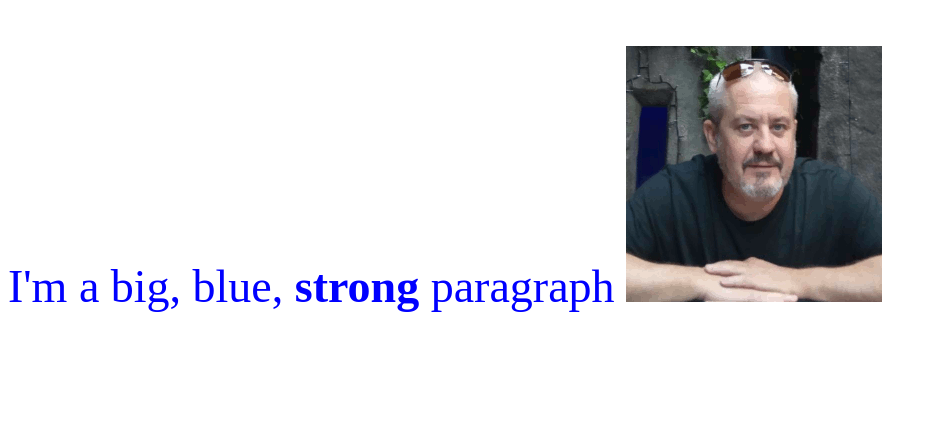
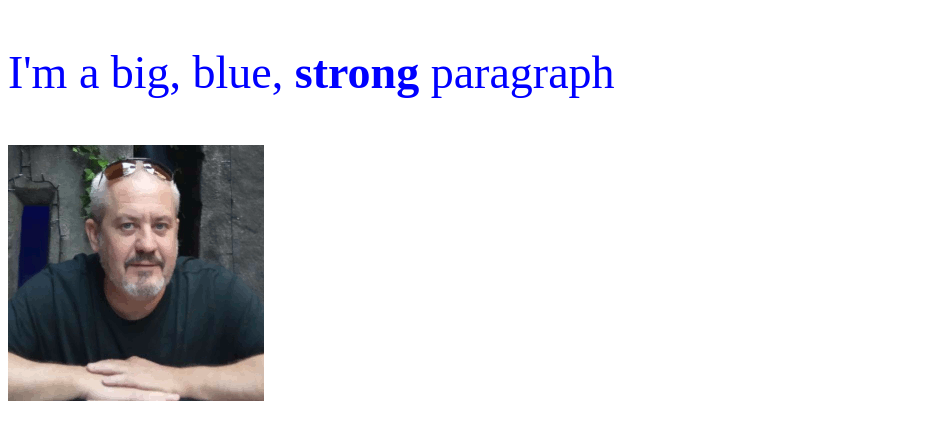
Before and after one commit to nyje/nyje.github.io, a plain HTML site: page index.html in a window 1280 px wide. Shown: the whole page, without its empty margins (0-937 px from the left). Drawn offline with Linux system fonts and the light colour scheme.

Commit message:
Update index.html

```diff
--- a/index.html
+++ b/index.html
@@ -6,7 +6,10 @@
   <body>
     <p style="color:blue;font-size:46px;">
       I'm a big, blue, <strong>strong</strong> paragraph
+    </p>
+    <div>
       <img src="images/nyje.png"/>
+    </div>
     </p>
   </body>
 </html>
```
